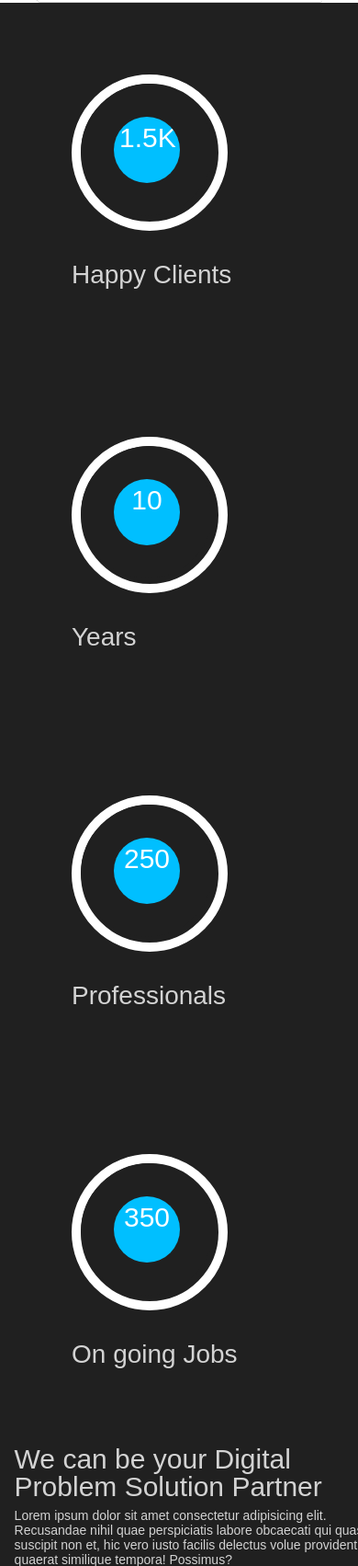
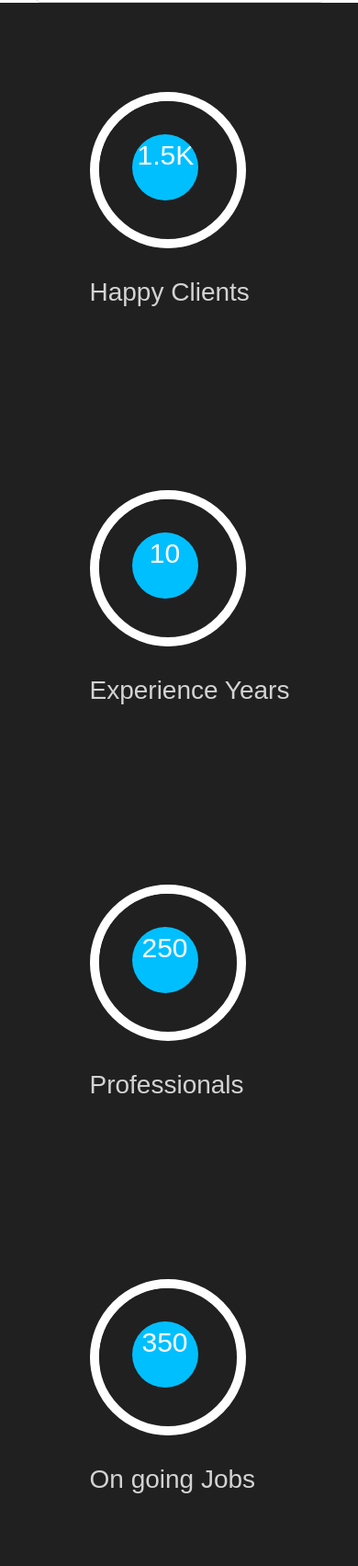
Before and after one commit to alimajeed-devsinc/UITask, a plain HTML site: page index.html in a window 390 px wide. Shown: the part 1800-3503 px from the top of the page at 92% size. Drawn offline with Linux system fonts and the light colour scheme.

Commit message:
fully responsive

```diff
--- a/assets/styles.css
+++ b/assets/styles.css
@@ -352,6 +352,10 @@ li a :active {
 .portfolio-section {
   display: none;
 }
+.portfolio-footer {
+  display: none !important;
+}
+
 
 @media (min-width: 800px) {
   .menuDropDown {
@@ -362,6 +366,14 @@ li a :active {
     display: none;
   }
 
+}
+@media (max-width: 400px) and (min-width:340px) {
+  .portfolio-footer{
+    display: block !important;
+  }
+  .portfolio-section {
+    display: block !important;
+  }
 }
 
 @media (max-width: 800px) {
@@ -555,12 +567,16 @@ li a :active {
   }
 
   .portfolio-section {
-    display: block;
+    display: none;
     height: fit-content;
     background-color: rgb(32, 32, 32) ;
     text-align: justify  ;
 
 
+  }
+
+  .portfolio-footer {
+    display: none   ;
   }
 
   .portfolio-image {
@@ -602,6 +618,7 @@ li a :active {
 }
 
 
+
 .bordered-circle {
   border: 10px solid white;
   border-radius: 50%;
--- a/index.html
+++ b/index.html
@@ -75,7 +75,7 @@
    </div>
    </div>
    <div class="portfolio-section"  >
-       <div style="background-color: rgb(32, 32, 32); color: white; padding-bottom: 2%;margin-bottom: 1%; padding-top: ; padding: 20%;" class="portfolio-div">
+       <div style="background-color: rgb(32, 32, 32); color: white; padding-bottom: 2%;margin-bottom: 1%; padding-top: ; padding: 25%;" class="portfolio-div">
         <div style="background-color: rgb(32, 32, 32); ">
             <div class="bordered-circle">
                 <div class="blue-circle">
@@ -89,7 +89,7 @@
     </div>
     </div>
    <div class="portfolio-section"  >
-       <div style="background-color: rgb(32, 32, 32); color: white; padding-bottom: 5%;padding: 20%;" class="portfolio-div">
+       <div style="background-color: rgb(32, 32, 32); color: white; padding-bottom: 5%;padding: 25%; text-align: left;" class="portfolio-div">
         <div style="background-color: rgb(32, 32, 32); ">
             <div class="bordered-circle">
                 <div class="blue-circle">
@@ -99,11 +99,11 @@
             </div>
 
         <br>
-        Years
+         Experience Years
     </div>
     </div>
    <div class="portfolio-section"  >
-       <div style="background-color: rgb(32, 32, 32); color: white; padding-bottom: 5%;padding: 20%;" class="portfolio-div">
+       <div style="background-color: rgb(32, 32, 32); color: white; padding-bottom: 5%;padding: 25%;" class="portfolio-div">
         <div style="background-color: rgb(32, 32, 32); ">
             <div class="bordered-circle">
                 <div class="blue-circle">
@@ -117,7 +117,7 @@
     </div>
     </div>
    <div class="portfolio-section"  >
-       <div style="background-color: rgb(32, 32, 32); color: white; padding-bottom: 5%;padding: 20%;" class="portfolio-div">
+       <div style="background-color: rgb(32, 32, 32); color: white; padding-bottom: 5%;padding: 25%;" class="portfolio-div">
         <div style="background-color: rgb(32, 32, 32); ">
             <div class="bordered-circle">
                 <div class="blue-circle">
@@ -131,8 +131,8 @@
     </div>
     </div>
 
-
-        <div style="background-color: rgb(32, 32, 32); color: lightgray; padding-left: 2%;">
+    <div class="portfolio-footer">
+        <div   style="background-color: rgb(32, 32, 32); color: lightgray; padding-left: 2%;">
             <h1 style="background-color: inherit; color: inherit; line-height: 1em; padding-bottom: 2%;padding-left: 2%;">We can be your Digital Problem Solution Partner</h1>
            <p style="background-color: inherit; color: lightgray; padding-left: 2%;">  Lorem ipsum dolor sit amet consectetur adipisicing elit. Recusandae nihil quae perspiciatis labore obcaecati qui quas suscipit non et, hic vero iusto facilis delectus volue provident quaerat similique tempora! Possimus?</p>
         </div>
@@ -141,7 +141,7 @@
             <button class="button1" >What we offer</button>
             <button class="button2" >Get free Quote</button>
         </div>
-
+    </div>
 </div>
 
 </div>
```
